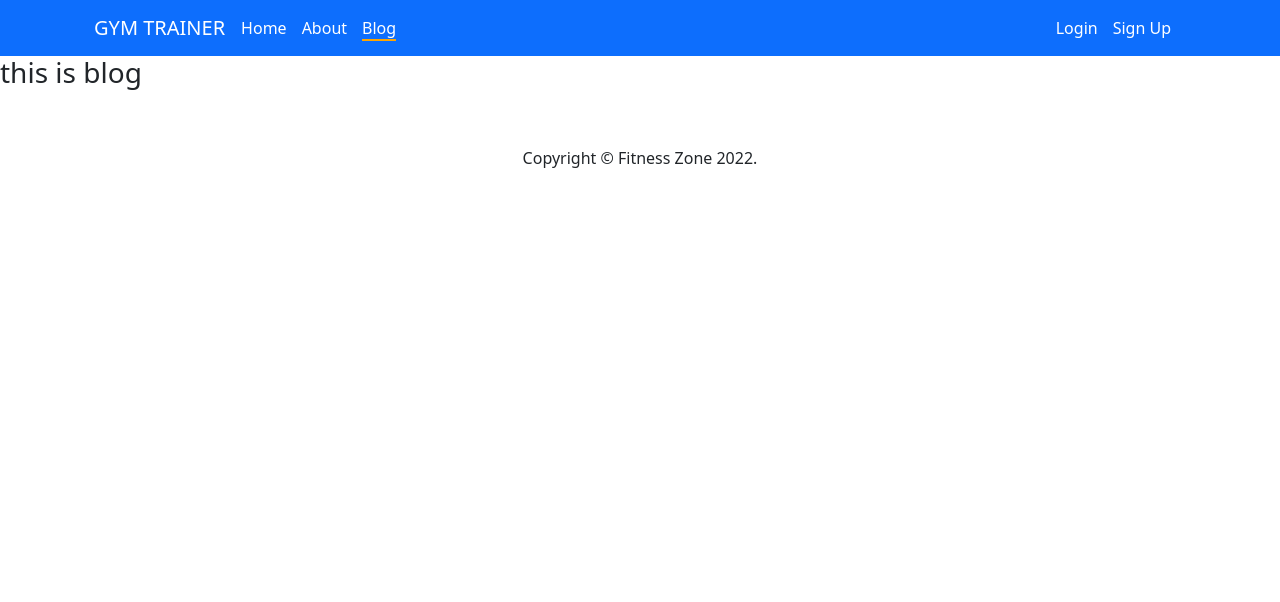
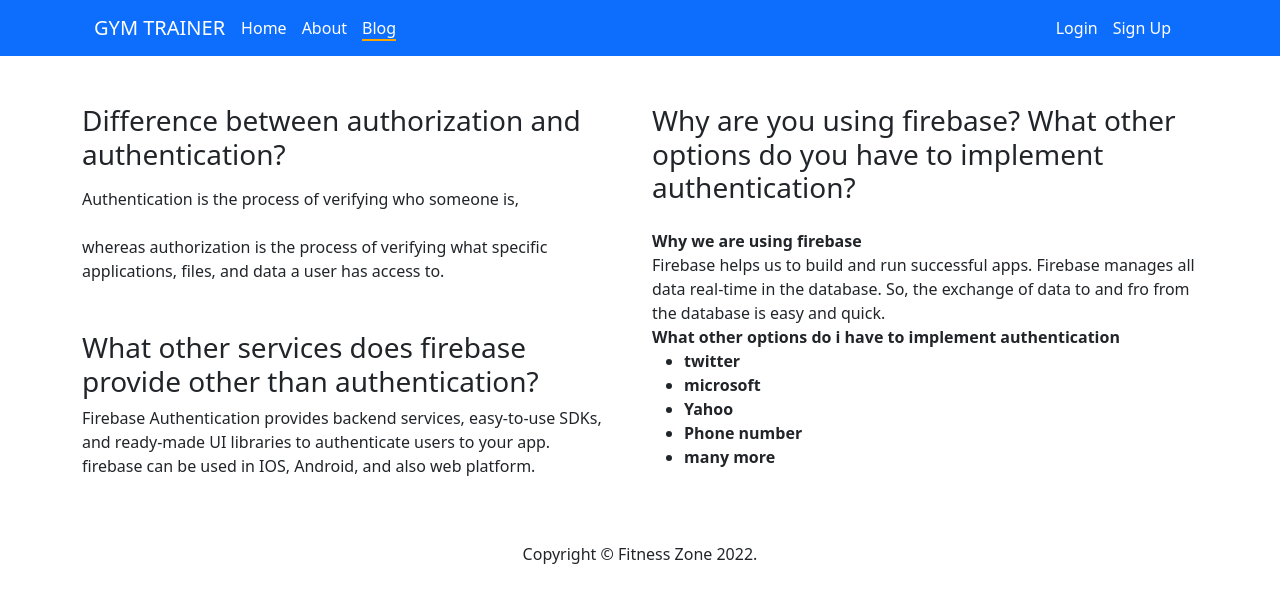
Before and after one commit to Dev-Zual/react-firebase-login-signup, a React (Create React App) app: page /blog in a window 1280 px wide. Shown: the top 602 px of the page. Built offline with nearby package versions, Linux system fonts and the light colour scheme; no server answers.

Commit message:
added quistions

```diff
--- a/src/components/Blog/Blog.js
+++ b/src/components/Blog/Blog.js
@@ -2,8 +2,54 @@ import React from 'react';
 
 const Blog = () => {
   return (
-    <div>
-      <h3>this is blog</h3>
+    <div className="container">
+      <div className="row mt-5">
+        <div className="col-md-6">
+          <h3> Difference between authorization and authentication?</h3>
+          <p className="mt-3">
+            Authentication is the process of verifying who someone is,
+            <br />
+            <br />
+            whereas authorization is the process of verifying what specific
+            applications, files, and data a user has access to.
+          </p>
+
+          <h3 className="mt-5">
+            What other services does firebase provide other than authentication?
+          </h3>
+          <p>
+            Firebase Authentication provides backend services, easy-to-use SDKs,
+            and ready-made UI libraries to authenticate users to your app.
+            <br />
+            firebase can be used in IOS, Android, and also web platform.
+          </p>
+        </div>
+
+        <div className="col-md-6">
+          <h3>
+            Why are you using firebase? What other options do you have to
+            implement authentication?
+          </h3>
+          <p className="mt-4">
+            <strong>Why we are using firebase</strong>
+            <br />
+            Firebase helps us to build and run successful apps. Firebase manages
+            all data real-time in the database. So, the exchange of data to and
+            fro from the database is easy and quick.
+            <br />
+            <strong className="mt-4">
+              What other options do i have to implement authentication
+              <ul>
+                <li>twitter</li>
+                <li>microsoft</li>
+                <li>Yahoo</li>
+                <li>Phone number</li>
+                <li>many more</li>
+              </ul>
+            </strong>
+          </p>
+        </div>
+      </div>
     </div>
   );
 };
```
